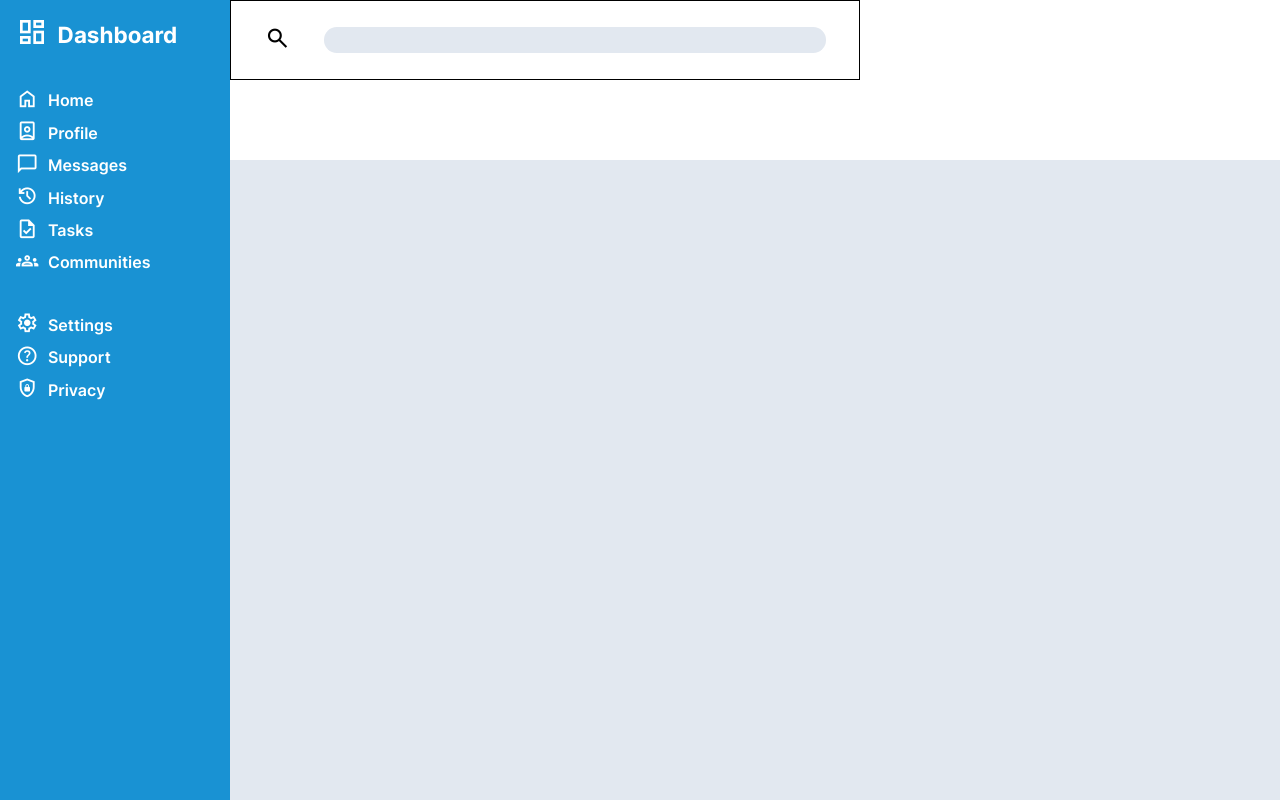
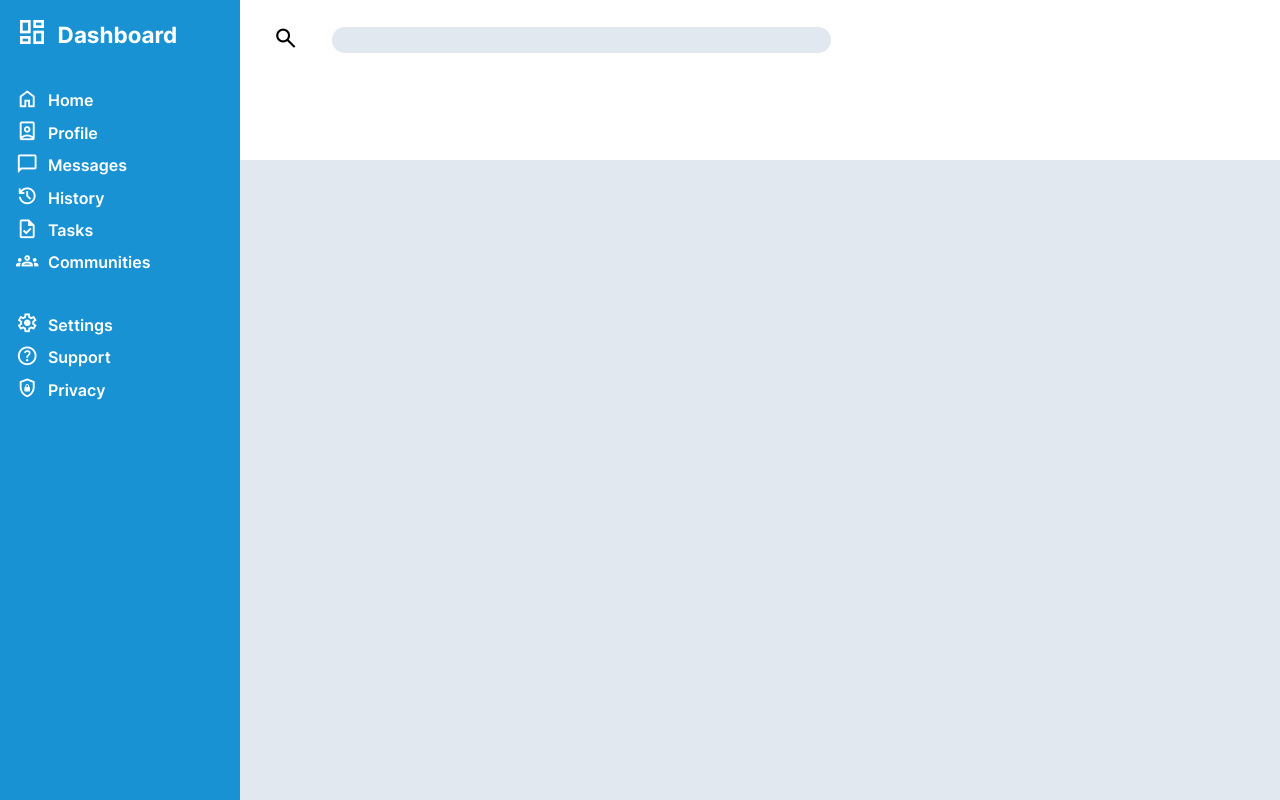
Before and after one commit to zimin406/odin-admin-dashboard, a plain HTML site: page index.html in a window 1280 px wide. Drawn offline with nearby package versions, Linux system fonts and the light colour scheme.

Commit message:
Change sidebar's width value using fixed unit

```diff
--- a/css/style.css
+++ b/css/style.css
@@ -22,7 +22,7 @@
 body {
     display: grid;
     grid-template-rows: 20% 1fr;
-    grid-template-columns: 18% 1fr;
+    grid-template-columns: 240px 1fr;
 }
 
 /* header start */
@@ -36,7 +36,6 @@ header {
 }
 
 header .header-search-field {
-    border: 1px solid black;
     display: flex;
     align-items: center;
     justify-content: space-evenly;
```
